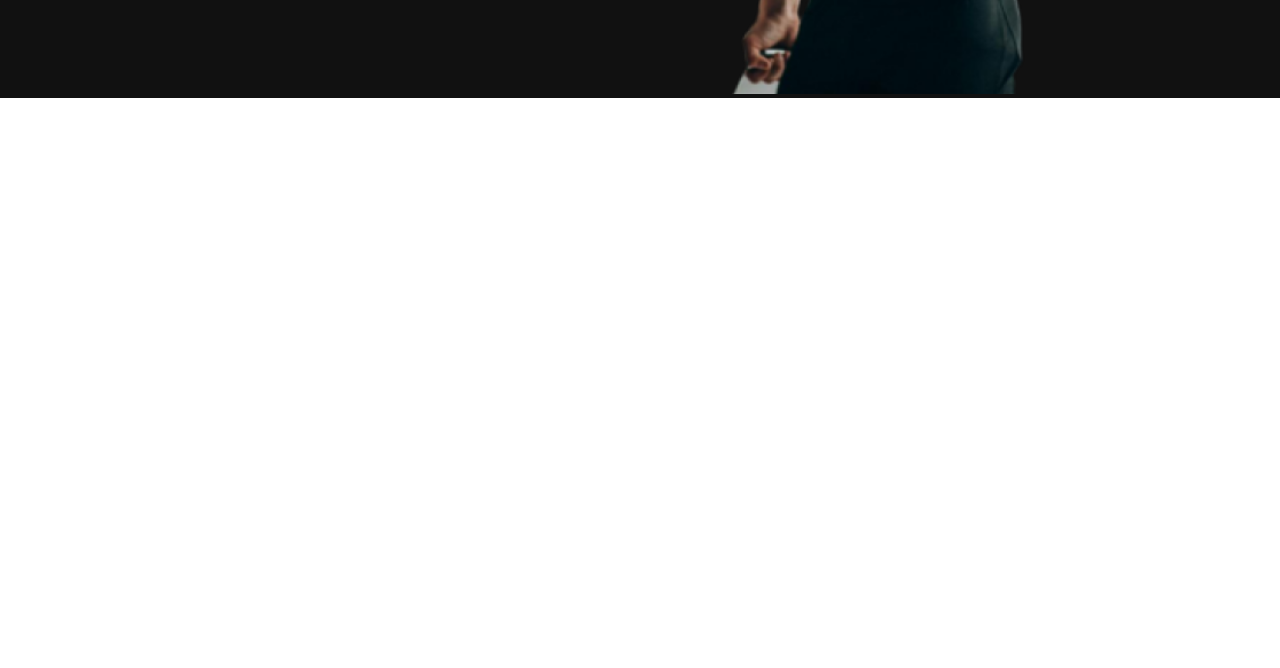
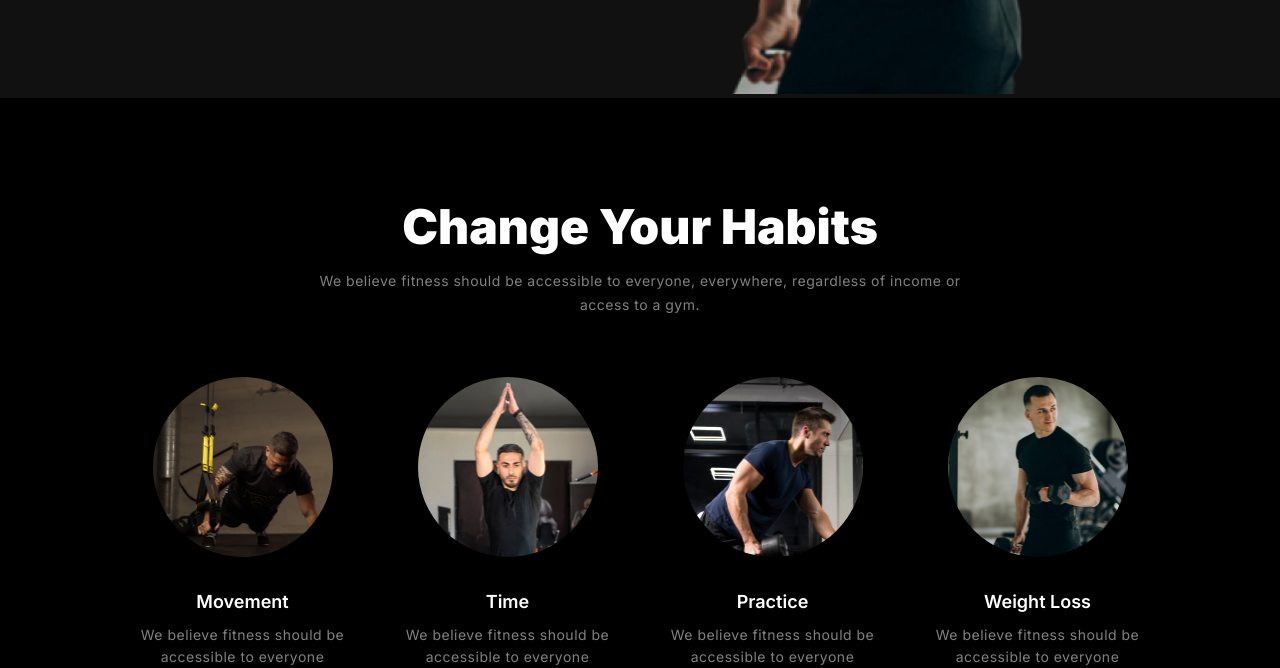
Before and after one commit to Huzaifa-Islam-Rakib/Assignment-02, a plain HTML site: page index.html in a window 1280 px wide. Shown: the part 711-1379 px from the top of the page. Before the commit the page ends 809 px from the top, so only its background shows below. Drawn offline with Linux system fonts and the light colour scheme.

Commit message:
made change your habit section

```diff
--- a/index.html
+++ b/index.html
@@ -48,5 +48,36 @@
 
         </div>
     </header>
+
+    <main>
+        <section class="change">
+            <div class="change1">
+                <h3 class="sectionheader">Change Your Habits</h3>
+                <p>We believe fitness should be accessible to everyone, everywhere, regardless of income or access to a gym.</p>
+            </div>
+            <div class="change2">
+                <div class="change21">
+                    <img src="./images/image 3.png" alt="" height="180px" width="180px">
+                    <h2>Movement</h2>
+                    <p>We believe fitness should be accessible to everyone</p>
+                </div>
+                <div class="change21">
+                    <img src="./images/image 2.png" alt="" height="180px" width="180px">
+                    <h2>Time</h2>
+                    <p>We believe fitness should be accessible to everyone</p>
+                </div>
+                <div class="change21">
+                    <img src="./images/image 4.png" alt="" height="180px" width="180px">
+                    <h2>Practice</h2>
+                    <p>We believe fitness should be accessible to everyone</p>
+                </div>
+                <div class="change21">
+                    <img src="./images/image 5.png" alt="" height="180px" width="180px">
+                    <h2>Weight Loss</h2>
+                    <p>We believe fitness should be accessible to everyone</p>
+                </div>
+            </div>
+        </section>
+    </main>
 </body>
 </html>
--- a/styles/style.css
+++ b/styles/style.css
@@ -19,10 +19,21 @@
 
 p{
     color: rgba(255, 255, 255, 0.5);
-    font-size: 16px;
+    font-size: 14px;
     font-weight: 400;
     line-height: 24px;
     letter-spacing: 0.5px;
+}
+
+button{
+    cursor: pointer;
+}
+
+.sectionheader{
+    color: rgb(255, 255, 255);
+    font-size: 48px;
+    font-weight: 900;
+    line-height: 120%;
 }
 
 
@@ -132,6 +143,10 @@ nav a{
     line-height: 1px;
 }
 
+.bannertext p{
+    font-size: 16px;
+}
+
 .join{
     padding: 16px 40px;
     margin-right: 14px;
@@ -218,6 +233,57 @@ nav a{
 
 
 
+/*   main  section   */
+
+main{
+    background: rgb(0, 0, 0);
+}
+
+
+
+
+
+/*   change section   */
+
+
+.change{
+    padding-top: 100px;
+    max-width: 1060px;
+    margin: 0px auto;
+
+}
+
+.change1{
+    max-width: 650px;
+    display: flex;
+    flex-direction: column;
+    text-align: center;
+    row-gap: 14px;
+    margin: 0px auto 60px;
+}
+
+.change2{
+    display: flex;
+    justify-content: space-between;
+    align-items: center;
+    text-align: center;
+}
+
+.change2 img{
+    border: none;
+    border-radius: 50%;
+}
+
+.change2 h2{
+    color: rgb(255, 255, 255);
+    font-size: 18px;
+    font-weight: 600;
+    margin: 30px 0px 12px;
+}
+
+.change21 p{
+    line-height: 22px;
+}
 
 
 
```
